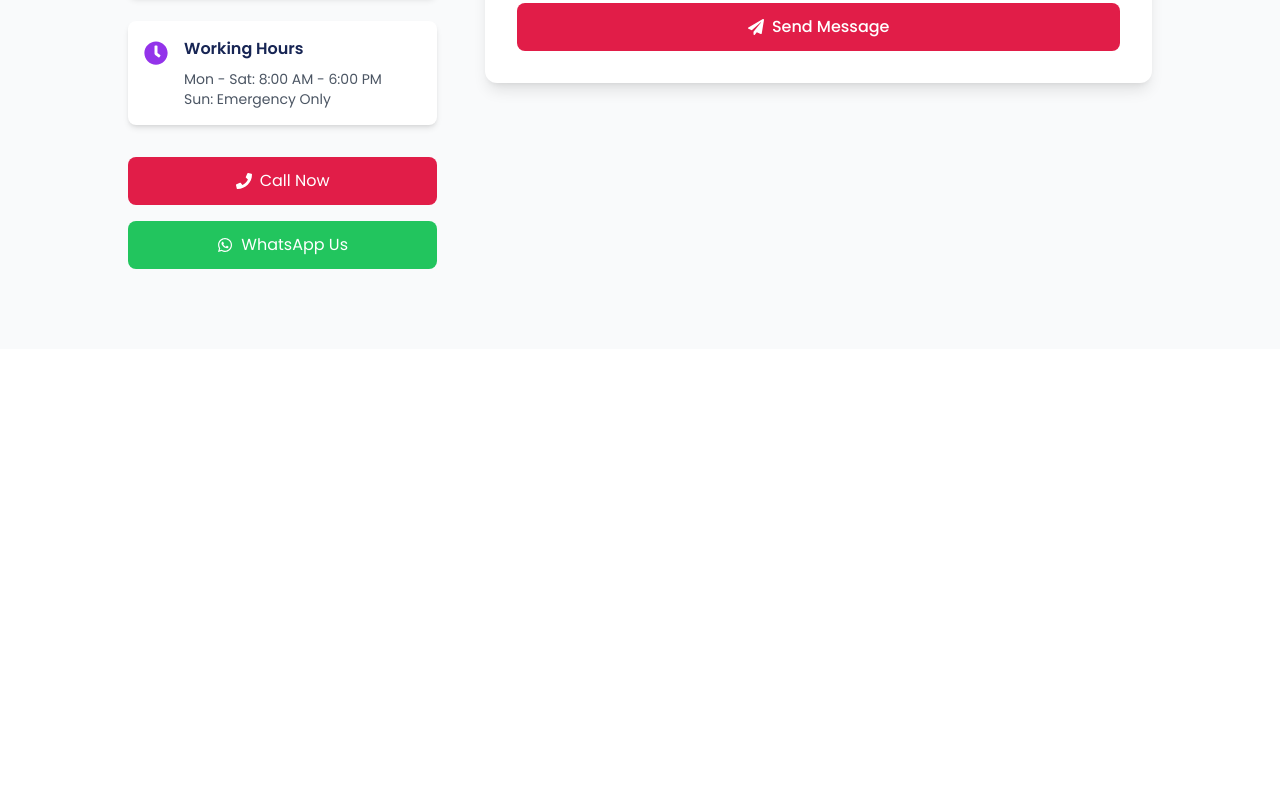
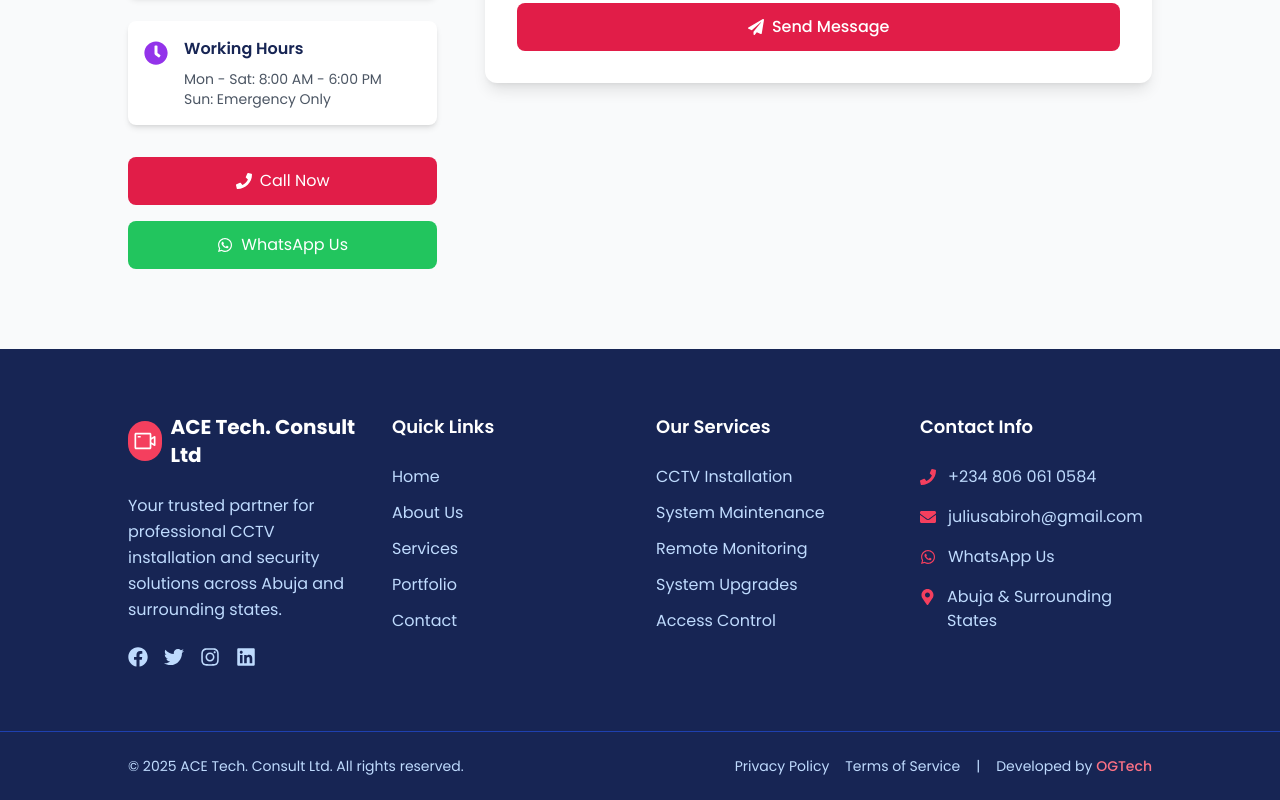
Before and after one commit to OgeeTech/CCTV, a Next.js app: page / in a window 1280 px wide. Shown: the part 7072-7872 px from the top of the page. Before the commit the page ends 7421 px from the top, so only its background shows below. Built offline with nearby package versions, Linux system fonts and the light colour scheme.

Commit message:
Add footer with OGTech credit

```diff
--- /dev/null
+++ b/Components/Home/Footer/Footer.tsx
@@ -0,0 +1,147 @@
+import React from 'react';
+import Link from 'next/link';
+import { FaPhone, FaEnvelope, FaMapMarkerAlt, FaWhatsapp, FaFacebook, FaTwitter, FaInstagram, FaLinkedin } from 'react-icons/fa';
+import { AiOutlineVideoCamera } from 'react-icons/ai';
+
+const Footer = () => {
+  const quickLinks = [
+    { name: 'Home', href: '/' },
+    { name: 'About Us', href: '/about' },
+    { name: 'Services', href: '/services' },
+    { name: 'Portfolio', href: '/portfolio' },
+    { name: 'Contact', href: '/contact' }
+  ];
+
+  const services = [
+    'CCTV Installation',
+    'System Maintenance',
+    'Remote Monitoring',
+    'System Upgrades',
+    'Access Control'
+  ];
+
+  return (
+    <footer className="bg-blue-950 text-white">
+      <div className="w-[90%] xl:w-[80%] mx-auto py-16">
+        <div className="grid grid-cols-1 md:grid-cols-2 lg:grid-cols-4 gap-8">
+          {/* Company Info */}
+          <div>
+            <div className="flex items-center space-x-2 mb-6">
+              <div className="w-10 h-10 bg-rose-500 rounded-full flex items-center justify-center">
+                <AiOutlineVideoCamera className='w-6 h-6 text-white' />
+              </div>
+              <h3 className="text-xl font-bold">ACE Tech. Consult Ltd</h3>
+            </div>
+            <p className="text-blue-200 mb-6 leading-relaxed">
+              Your trusted partner for professional CCTV installation and security solutions across Abuja and surrounding states.
+            </p>
+            <div className="flex space-x-4">
+              <a href="#" className="text-blue-200 hover:text-white transition-colors duration-300">
+                <FaFacebook className="text-xl" />
+              </a>
+              <a href="#" className="text-blue-200 hover:text-white transition-colors duration-300">
+                <FaTwitter className="text-xl" />
+              </a>
+              <a href="#" className="text-blue-200 hover:text-white transition-colors duration-300">
+                <FaInstagram className="text-xl" />
+              </a>
+              <a href="#" className="text-blue-200 hover:text-white transition-colors duration-300">
+                <FaLinkedin className="text-xl" />
+              </a>
+            </div>
+          </div>
+
+          {/* Quick Links */}
+          <div>
+            <h4 className="text-lg font-semibold mb-6">Quick Links</h4>
+            <ul className="space-y-3">
+              {quickLinks.map((link, index) => (
+                <li key={index}>
+                  <Link href={link.href} className="text-blue-200 hover:text-white transition-colors duration-300">
+                    {link.name}
+                  </Link>
+                </li>
+              ))}
+            </ul>
+          </div>
+
+          {/* Services */}
+          <div>
+            <h4 className="text-lg font-semibold mb-6">Our Services</h4>
+            <ul className="space-y-3">
+              {services.map((service, index) => (
+                <li key={index} className="text-blue-200">
+                  {service}
+                </li>
+              ))}
+            </ul>
+          </div>
+
+          {/* Contact Info */}
+          <div>
+            <h4 className="text-lg font-semibold mb-6">Contact Info</h4>
+            <div className="space-y-4">
+              <div className="flex items-center space-x-3">
+                <FaPhone className="text-rose-500" />
+                <a href="tel:+2348060610584" className="text-blue-200 hover:text-white transition-colors duration-300">
+                  +234 806 061 0584
+                </a>
+              </div>
+              <div className="flex items-center space-x-3">
+                <FaEnvelope className="text-rose-500" />
+                <a href="mailto:juliusabiroh@gmail.com" className="text-blue-200 hover:text-white transition-colors duration-300">
+                  juliusabiroh@gmail.com
+                </a>
+              </div>
+              <div className="flex items-center space-x-3">
+                <FaWhatsapp className="text-rose-500" />
+                <a href="https://wa.me/qr/GL5V3VBV5SZLG1" target="_blank" rel="noopener noreferrer" className="text-blue-200 hover:text-white transition-colors duration-300">
+                  WhatsApp Us
+                </a>
+              </div>
+              <div className="flex items-start space-x-3">
+                <FaMapMarkerAlt className="text-rose-500 mt-1" />
+                <span className="text-blue-200">
+                  Abuja & Surrounding States
+                </span>
+              </div>
+            </div>
+          </div>
+        </div>
+      </div>
+
+      {/* Bottom Bar */}
+      <div className="border-t border-blue-800">
+        <div className="w-[90%] xl:w-[80%] mx-auto py-6">
+          <div className="flex flex-col md:flex-row justify-between items-center">
+            <p className="text-blue-200 text-sm mb-4 md:mb-0">
+              © 2025 ACE Tech. Consult Ltd. All rights reserved.
+            </p>
+            <div className="flex items-center space-x-4 text-sm">
+              <Link href="/privacy" className="text-blue-200 hover:text-white transition-colors duration-300">
+                Privacy Policy
+              </Link>
+              <Link href="/terms" className="text-blue-200 hover:text-white transition-colors duration-300">
+                Terms of Service
+              </Link>
+              <span className="text-blue-200">|</span>
+              <span className="text-blue-200">
+                Developed by{' '}
+                <a
+                  href="https://github.com/OgeeTech"
+                  target="_blank"
+                  rel="noopener noreferrer"
+                  className="text-rose-400 hover:text-rose-300 transition-colors duration-300 font-medium"
+                >
+                  OGTech
+                </a>
+              </span>
+            </div>
+          </div>
+        </div>
+      </div>
+    </footer>
+  );
+};
+
+export default Footer;
--- a/app/layout.tsx
+++ b/app/layout.tsx
@@ -5,6 +5,7 @@
 import ScrollToTop from '@/Components/Helper/ScrollToTop'
 import LiveChat from '@/Components/Helper/LiveChat'
 import StickyButtons from '@/Components/Helper/StickyButtons'
+import Footer from '@/Components/Home/Footer/Footer'
 
 const font = Poppins({
   weight: ['100', '200', '300', '400', '500', '600', '700', '800', '900'],
@@ -33,6 +34,7 @@
       <body className={`${font.className} antialiased`}>
         <ResponsiveNav/>
         {children}
+        <Footer/>
         <ScrollToTop/>
         <LiveChat/>
         <StickyButtons/>
```
